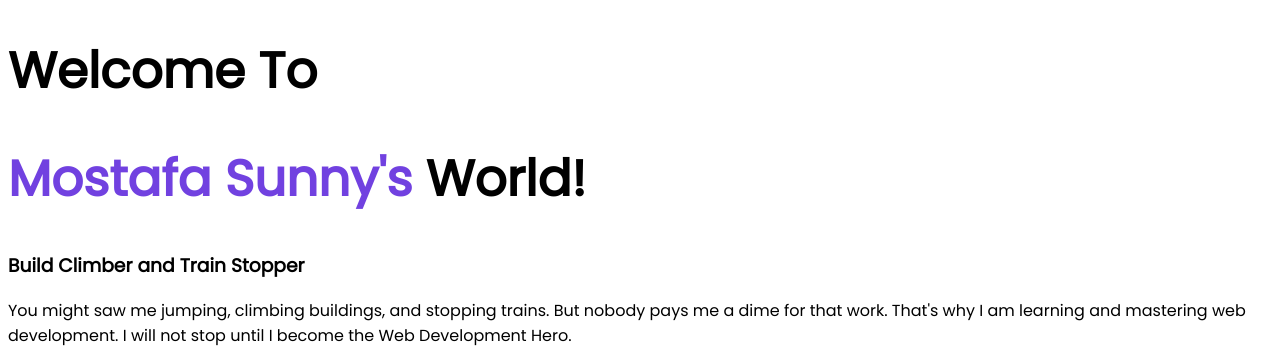
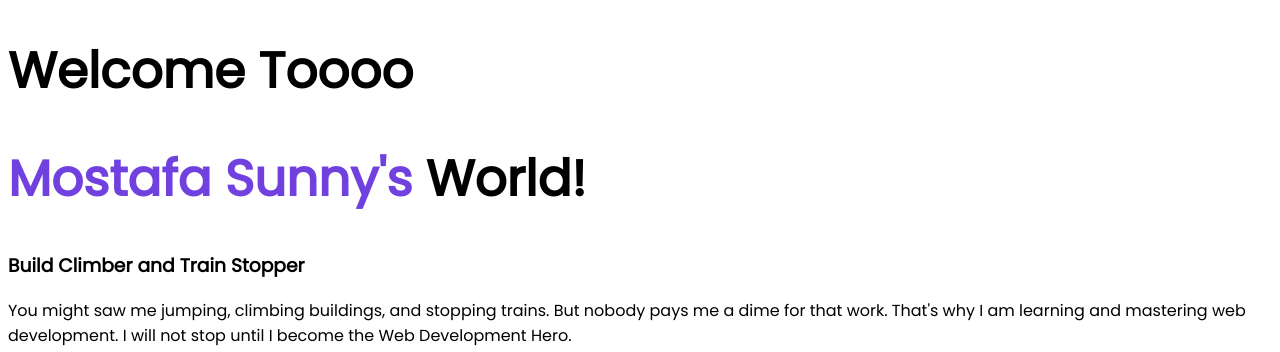
Before and after one commit to YounusMostafaSunny/developer-again-portfolio, a plain HTML site: page index.html in a window 1280 px wide. Shown: the top 352 px of the page. Drawn offline with Linux system fonts and the light colour scheme.

Commit message:
title edited

```diff
--- a/index.html
+++ b/index.html
@@ -15,8 +15,7 @@
 </head>
 
 <body>
-    <h1>Welcome To</h1>
-
+    <h1>Welcome Toooo</h1>
     <h1> <span class="orange-color">Mostafa Sunny's</span> World!</h1>
     <h3>Build Climber and Train Stopper</h3>
     <p> You might saw me jumping, climbing buildings, and stopping trains. But nobody pays me a dime for that
@@ -47,9 +46,6 @@
                 Development
                 Hero.That's why I am learning and mastering web development. I will not stop until I become the Web
                 Development</p>
-
-
-
             <a class="link-button" target="_blank" href="https://www.behance.net/Younusmostafasunny/">Download
                 Resume</a>
 
```
